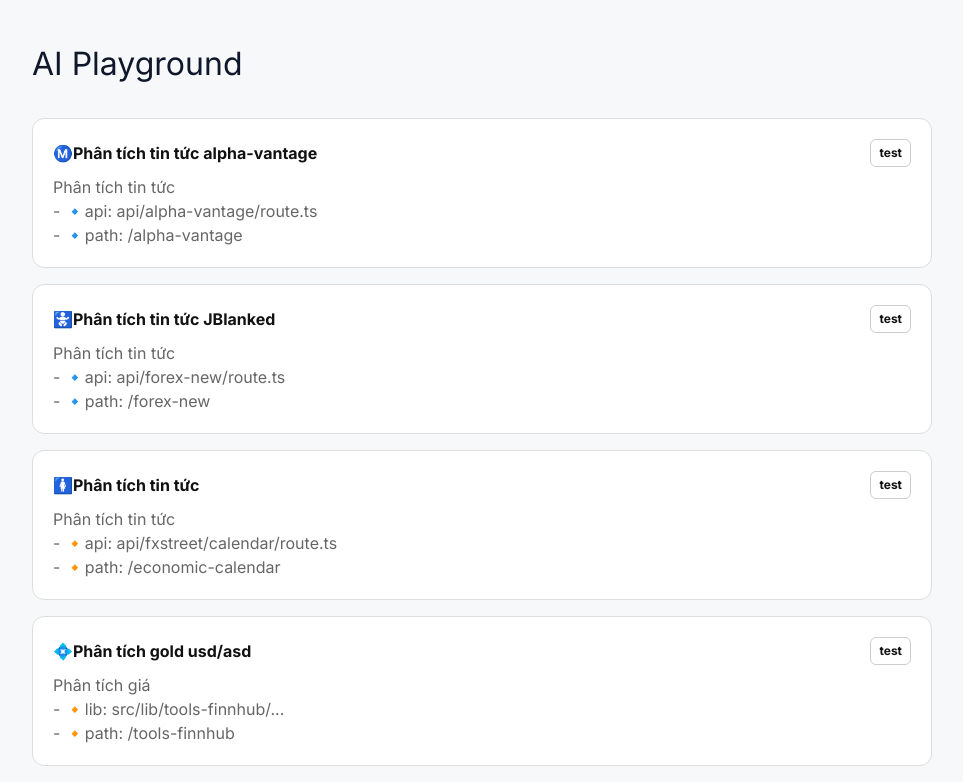
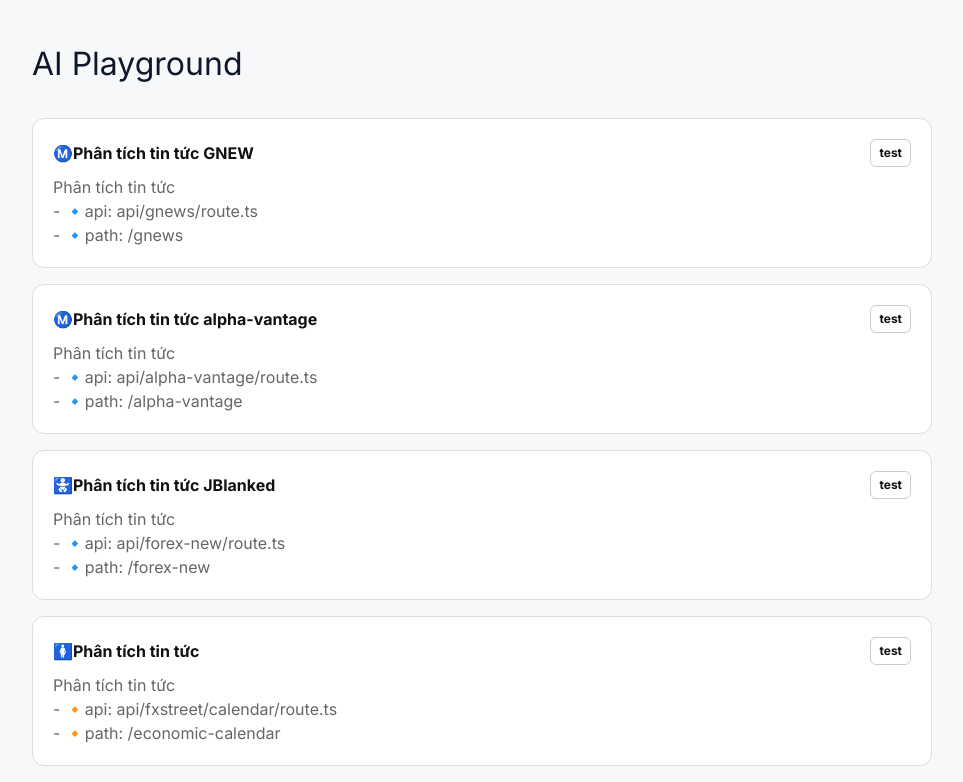
Before and after one commit to phxbinh/TrungNguyen, a Next.js app: page / in a window 1280 px wide. Shown: the top 782 px of the page, without its empty margins (8-971 px from the left). Built offline with nearby package versions, Linux system fonts and the light colour scheme.

Commit message:
Update page.tsx

```diff
--- a/src/app/page.tsx
+++ b/src/app/page.tsx
@@ -6,6 +6,15 @@ import React from 'react';
 // src/app/economic-calendar
 
 const routes = [
+  {
+    href: '/gnews',
+    title: 'Ⓜ️Phân tích tin tức GNEW',
+    summary:
+      `Phân tích tin tức
+- 🔹api: api/gnews/route.ts
+- 🔹path: /gnews`,
+    status: 'test',
+  },
   {
     href: '/alpha-vantage',
     title: 'Ⓜ️Phân tích tin tức alpha-vantage',
```
